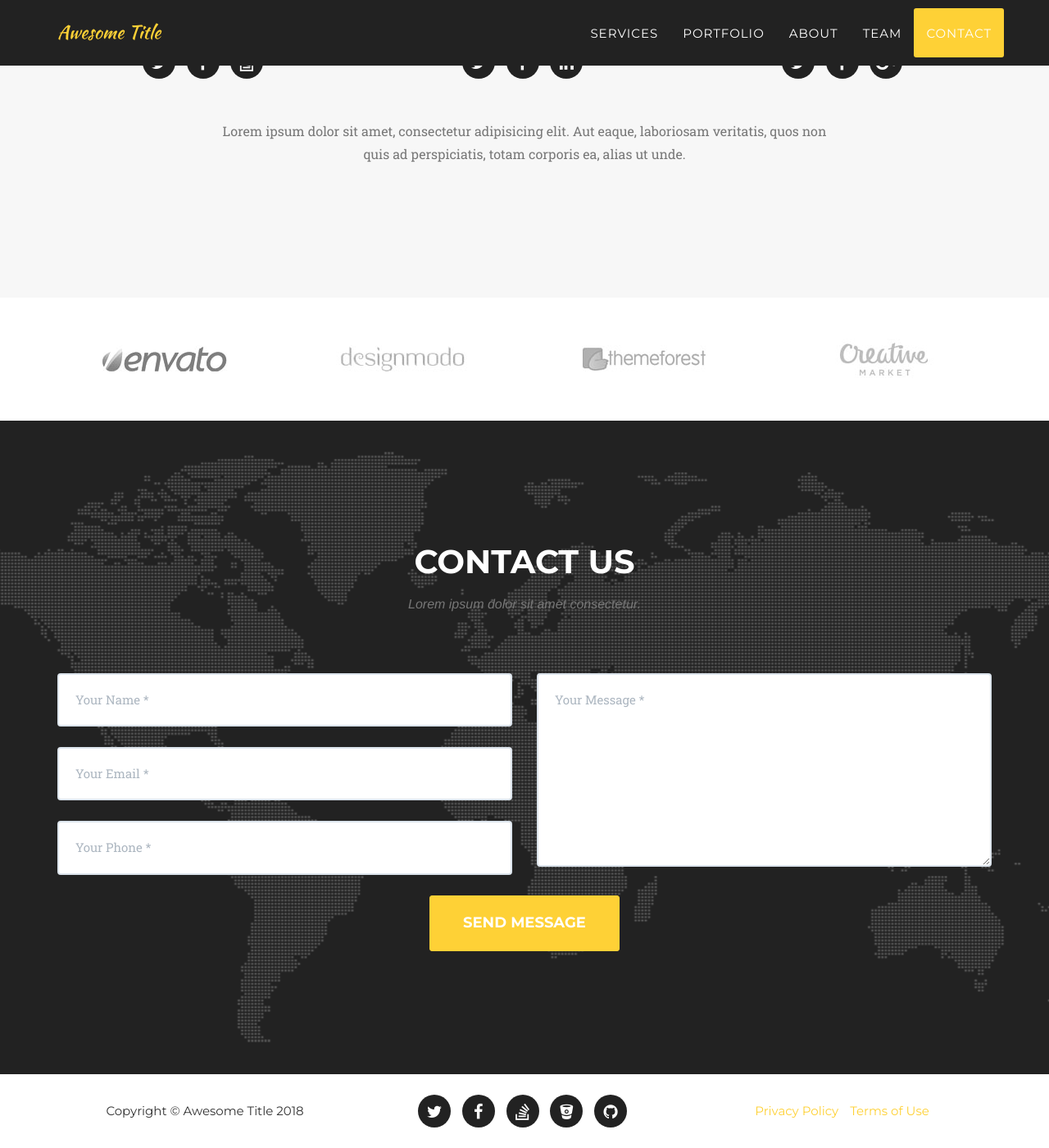
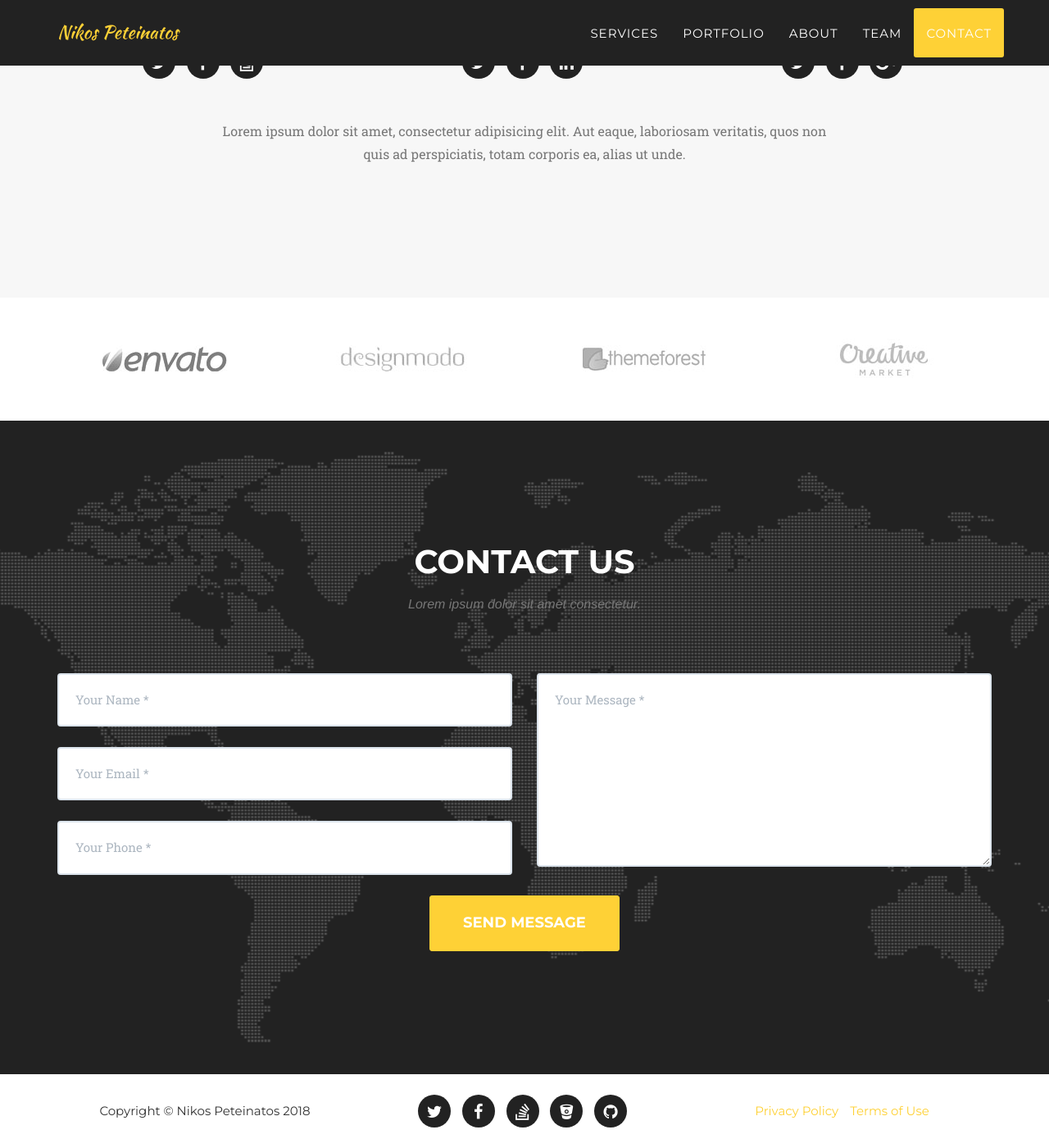
Before and after one commit to nikosgpet/nikosgpet.github.io, a Jekyll site: the page built from index.html, in a window 1280 px wide and 1400 px high, scrolled down 5136 px. Shown: the whole window at 82% size. Built offline with Jekyll 4.4.1, drawn with Linux system fonts in a browser that asks for light colours; some web fonts are replaced.

Commit message:
Update urls

```diff
--- a/_config.yml
+++ b/_config.yml
@@ -1,9 +1,9 @@
-url: https://y7kim.github.io
-baseurl: /agency-jekyll-theme/
+url: https://www.nikosgpet.com
+baseurl: ""
 
 # Site settings
-title: Awesome Title
-email: your-email@domain.com
+title: Nikos Peteinatos
+email: nikosgpet@gmail.com
 description: "Write an awesome description for your new site here. You can edit this line in _config.yml. It will appear in your document head meta (for Google search results) and in your feed.xml site description."
 
 
```
